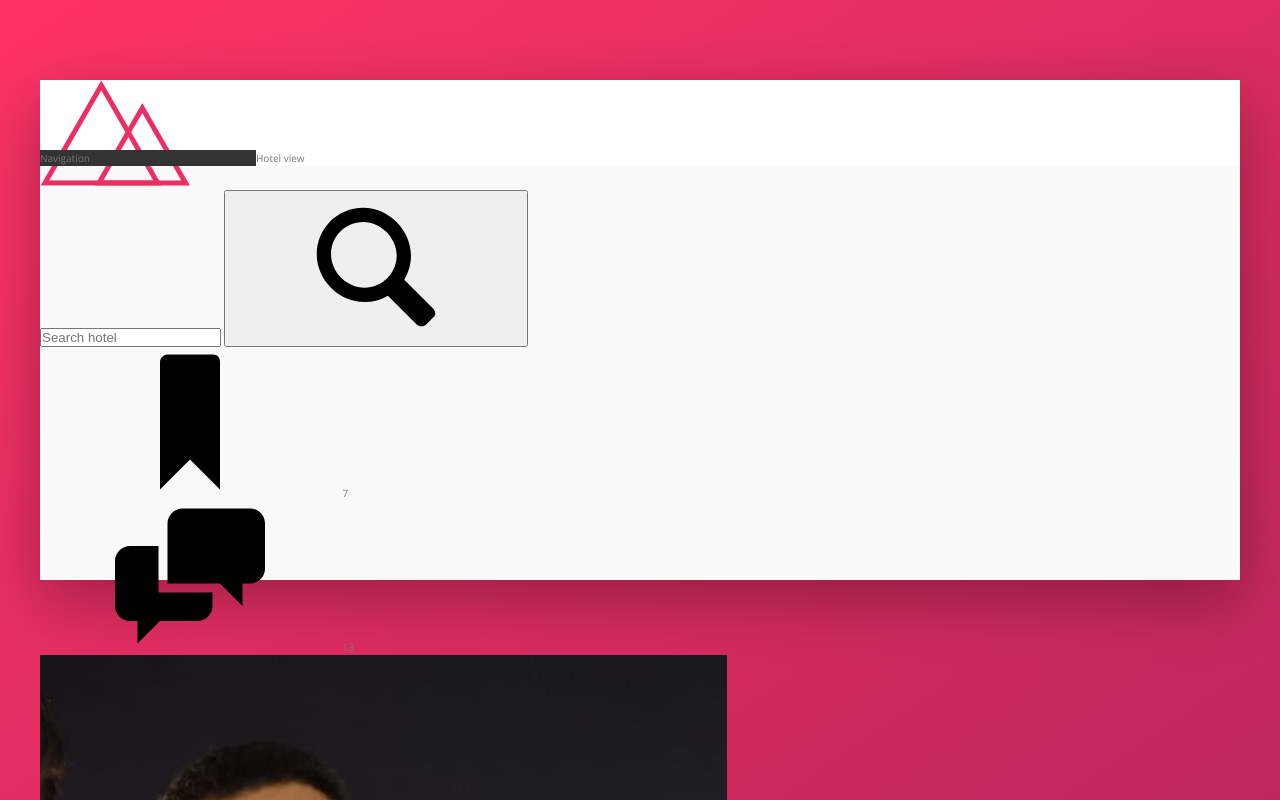
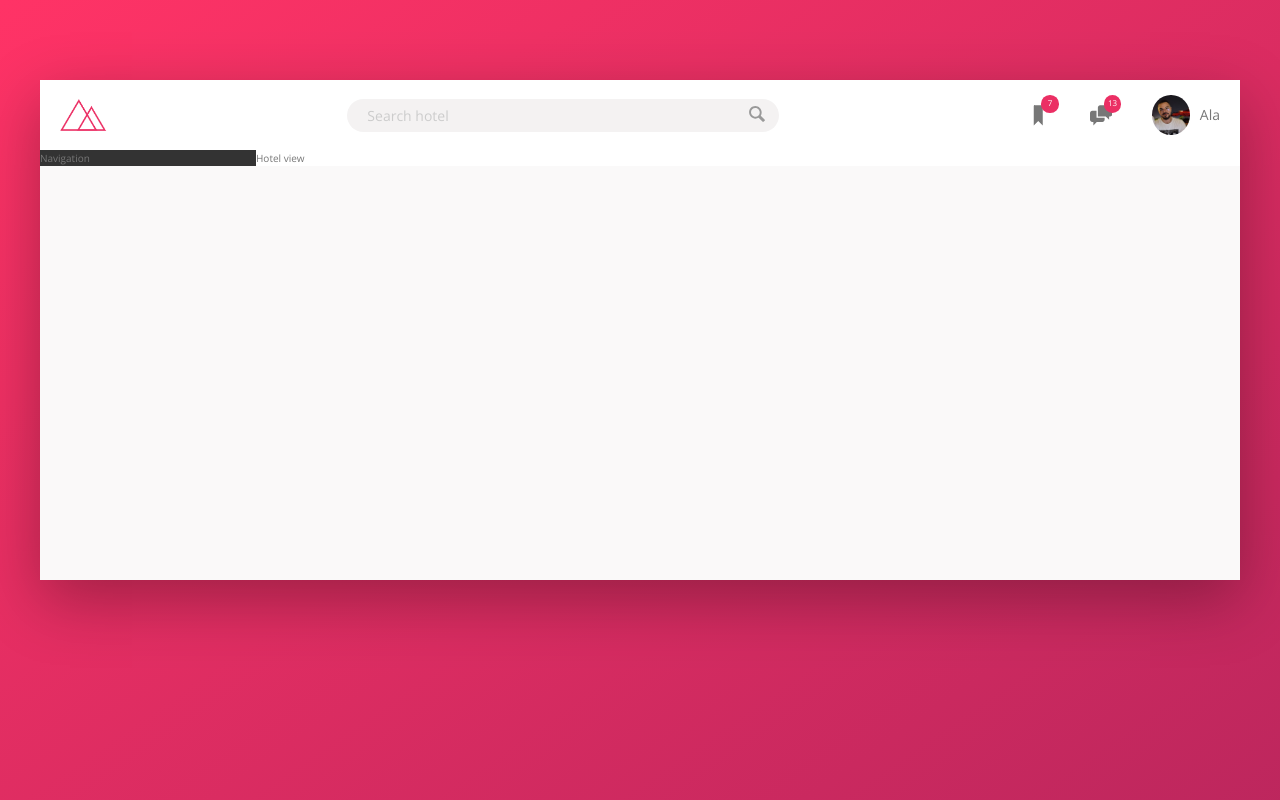
Before and after one commit to AyariAla/Trillo, a website: page index.html in a window 1280 px wide. Shown: the top 800 px of the page. Drawn offline with nearby package versions, Linux system fonts and the light colour scheme.

Commit message:
finished header

```diff
--- a/index.html
+++ b/index.html
@@ -16,7 +16,7 @@
   <body>
     <div class="container">
       <header class="header">
-        <img src="img/logo.png" alt="trillo" class="log" />
+        <img src="img/logo.png" alt="trillo" class="logo" />
         <form action="#" class="search">
           <input type="text" class="search__input" placeholder="Search hotel" />
           <button class="search__button">
@@ -25,7 +25,7 @@
             </svg>
           </button>
         </form>
-        <nav class="user-navigation">
+        <nav class="user-nav">
           <div class="user-nav__icon-box">
             <svg class="user-nav__icon">
               <use xlink:href="img/sprite.svg#icon-bookmark"></use>
--- a/sass/_components.scss
+++ b/sass/_components.scss
@@ -0,0 +1,123 @@
+/////////////////////
+/// LOGO
+
+.logo {
+  height: 3.25rem;
+  margin-left: 2rem;
+}
+/////////////////////
+/// SEARCH
+
+.search {
+  flex: 0 0 40%;
+
+  display: flex;
+  align-items: center;
+  justify-content: center;
+
+  &__input {
+    background-color: var(--color-grey-light-2);
+    color: inherit;
+    font-family: inherit;
+    font-size: inherit;
+    border: none;
+    padding: 0.7rem 2rem;
+    border-radius: 100px;
+    width: 90%;
+    // the negative margin will make the button overlap the input
+    margin-right: -3.25rem;
+    transition: all 0.2s;
+
+    &:focus {
+      outline: none;
+      width: 100%;
+      background-color: var(--color-grey-light-3);
+    }
+
+    // CHROME & SAFARI
+    // For the placeholder text to change color when typing
+    &::-webkit-input-placeholder {
+      font-weight: 100;
+      color: var(--color-grey-light-4);
+    }
+  }
+
+  &__input:focus + &__button {
+    background-color: var(--color-grey-light-3);
+  }
+  &__button {
+    border: none;
+    background-color: var(--color-grey-light-2);
+
+    &:focus {
+      outline: none;
+    }
+
+    &:active {
+      transform: translateY(2px);
+    }
+  }
+
+  &__icon {
+    height: 2rem;
+    width: 2rem;
+    // Specifies the color of the SVG
+    fill: var(--color-grey-dark-3);
+  }
+}
+/////////////////////
+/// USER NAVIGATION
+
+.user-nav {
+  display: flex;
+  align-items: center;
+  // to take all the available height
+  align-self: stretch;
+  // user-nav direct children
+  & > * {
+    padding: 0 2rem;
+    cursor: pointer;
+    height: 100%;
+    display: flex;
+    align-items: center;
+  }
+
+  & > *:hover {
+    background-color: var(--color-grey-light-2);
+  }
+
+  &__icon-box {
+    position: relative;
+  }
+
+  &__icon {
+    height: 2.25rem;
+    width: 2.25rem;
+    fill: var(--color-grey-dark-2);
+  }
+  &__notification {
+    font-size: 0.8rem;
+    height: 1.75rem;
+    width: 1.75rem;
+    border-radius: 50%;
+    background-color: var(--color-primary);
+    color: #fff;
+    position: absolute;
+    top: 1.5rem;
+    right: 1.1rem;
+    display: flex;
+    justify-content: center;
+    align-items: center;
+  }
+
+  &__user {
+  }
+
+  &__user-photo {
+    width: 3.75rem;
+    border-radius: 50%;
+  }
+  &__user-name {
+    margin-left: 1rem;
+  }
+}
--- a/sass/_layout.scss
+++ b/sass/_layout.scss
@@ -10,6 +10,10 @@
   height: 7rem;
   background-color: #fff;
   border-bottom: var(--color-grey-light-2);
+  display: flex;
+  justify-content: space-between;
+  align-items: center;
+  font-size: 1.4rem;
 }
 .content {
   display: flex;
```
Also changed, not shown: css/style.css, img/SVG/aircraft-take-off.svg (added), img/SVG/bookmark.svg (added), img/SVG/chat.svg (added), img/SVG/chevron-thin-right.svg (added), img/SVG/home.svg (added), img/SVG/key.svg (added), img/SVG/location-pin.svg (added), img/SVG/magnifying-glass.svg (added), img/SVG/map.svg (added), img/SVG/star.svg (added), 1 other file.
